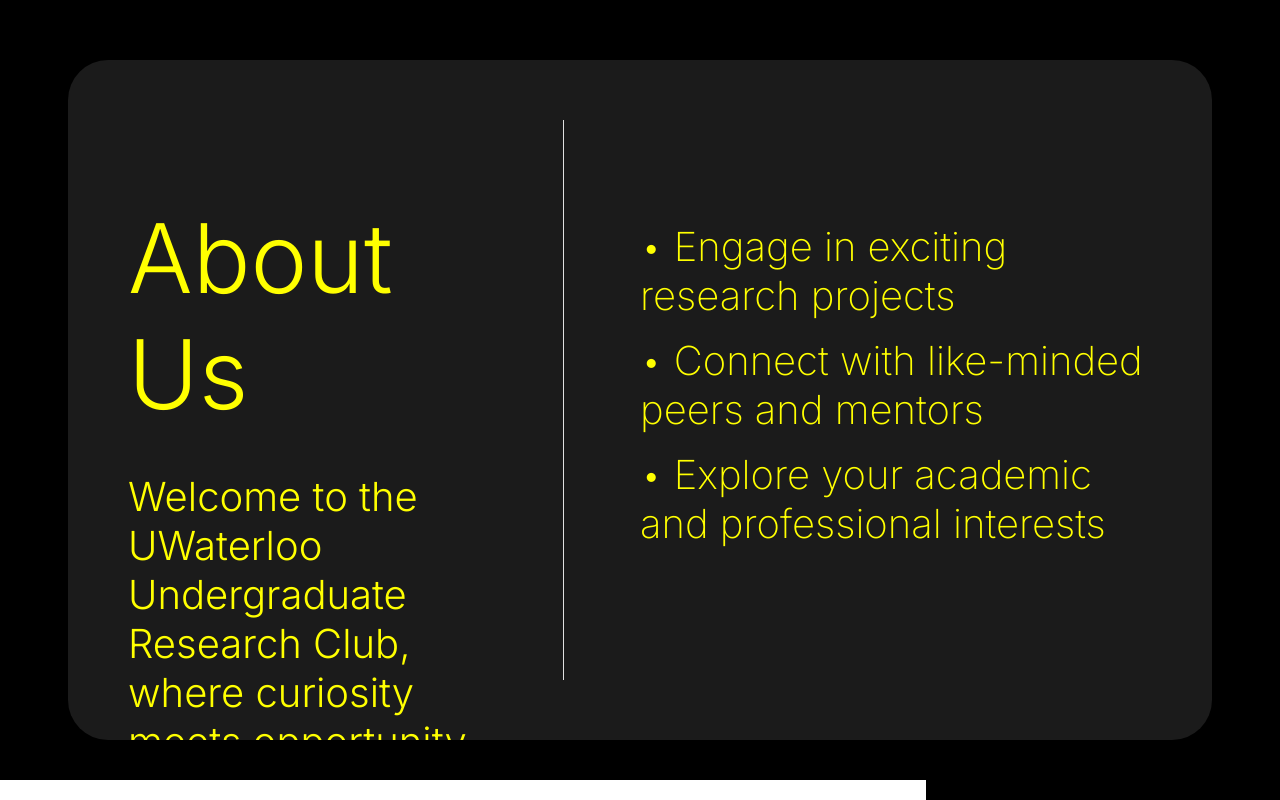
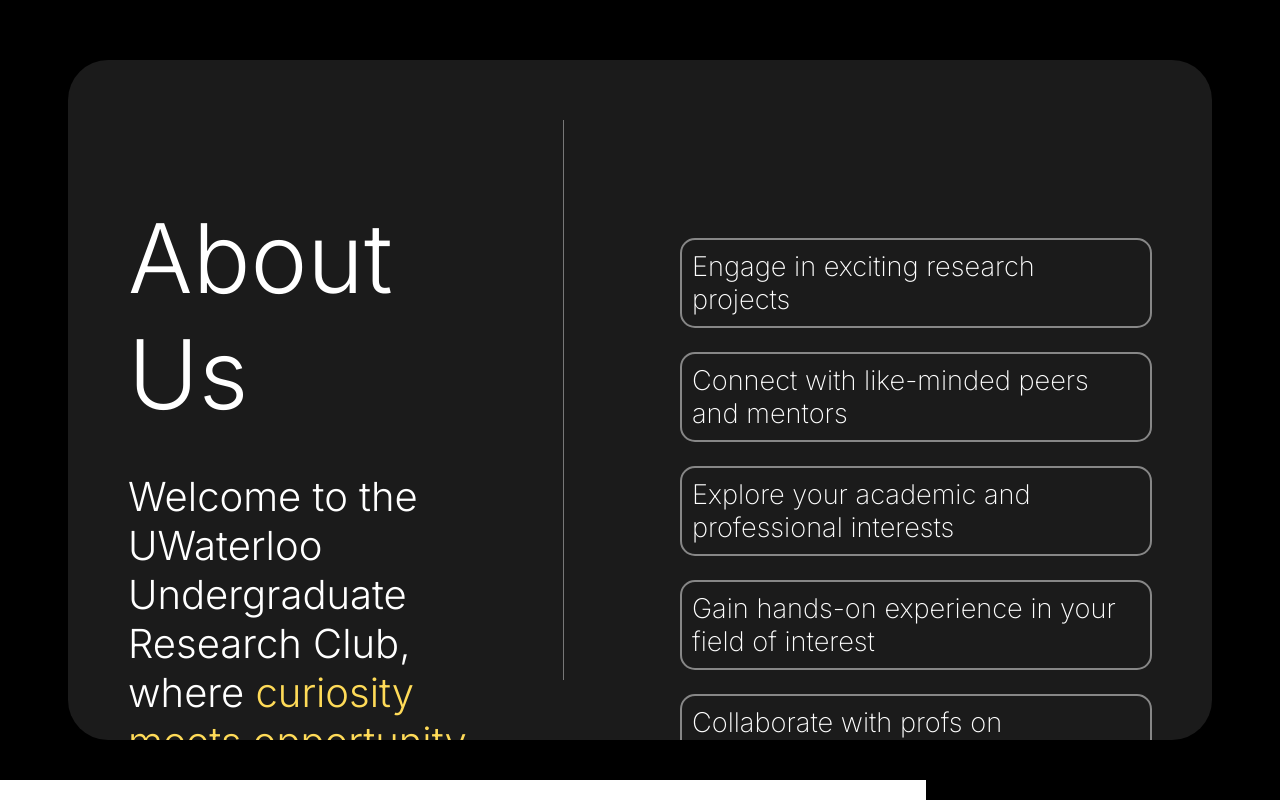
Before and after one commit to EeshitaDayani/URC, a Next.js app: page / in a window 1280 px wide. Shown: the part 740-1540 px from the top of the page. Built offline with nearby package versions, Linux system fonts and the light colour scheme.

Commit message:
Couple UI chnages for Intro Section

```diff
--- a/src/components/IntroductionSection.tsx
+++ b/src/components/IntroductionSection.tsx
@@ -32,20 +32,27 @@
       <div className={styles.leftSection}>
         <h2 className={styles.title}>About Us</h2>
         <p className={styles.paragraph}>
-          Welcome to the UWaterloo Undergraduate Research Club, where curiosity meets opportunity.
+          Welcome to the UWaterloo Undergraduate Research Club, where
+          <span style={{ color: '#FFDB58' }}> curiosity meets opportunity.</span>
         </p>
       </div>
-      <Divider sx={{ backgroundColor: 'white' }} orientation='vertical' flexItem />
+      <Divider sx={{ backgroundColor: '#878787' }} orientation='vertical' flexItem />
       <div className={styles.rightSection}>
         <ul className={styles.list}>
           <li className={styles.listItem}>
-            <span>&#8226;</span> Engage in exciting research projects
+            Engage in exciting research projects
           </li>
           <li className={styles.listItem}>
-            <span>&#8226;</span> Connect with like-minded peers and mentors
+            Connect with like-minded peers and mentors
           </li>
           <li className={styles.listItem}>
-            <span>&#8226;</span> Explore your academic and professional interests
+            Explore your academic and professional interests
+          </li>
+          <li className={styles.listItem}>
+            Gain hands-on experience in your field of interest
+          </li>
+          <li className={styles.listItem}>
+            Collaborate with profs on meaningful projects
           </li>
         </ul>
       </div>
--- a/src/styles/IntroductionSection.module.css
+++ b/src/styles/IntroductionSection.module.css
@@ -10,13 +10,13 @@
   align-items: flex-start;
   text-align: left;
   background-color: #1b1b1b;
-  color: white;
+  color: #878787;
   overflow: hidden;
   border-radius: 40px;
   padding: 60px;
 }
 .onScreen {
-  color: yellow;
+  color: white;
   transition: color 1s ease; /* Add a transition for a smooth color change */
 }
 .leftSection {
@@ -51,21 +51,43 @@
   padding-right: 20px;
 }
 
-.list {
-  list-style: none;
-  padding: 0;
-  margin: 0;
-  flex-basis: 50%; /* Set initial size to 50% */
+/* IntroductionSection.module.css */
+
+.listItem {
+  font-size: 1.7rem; /* Reduce the font size to 2rem */
+  font-weight: 200;
+  margin-bottom: 1.5rem; /* Increase the margin for more spacing between boxes */
+  position: relative;
+  overflow: hidden;
+  border-radius: 15px; /* Add rounded borders */
+  border: 2px solid #878787; /* Add border with white color */
+  padding: 10px; /* Add padding to the inside of list items */
 }
 
-.listItem {
-  font-size: 2.5rem;
-  font-weight: 200;
-  margin-bottom: 1rem;
-  position: relative;
-  overflow: hidden;
-  border-radius: 0 15px 15px 0;
+.listItem::before {
+  content: '';
+  position: absolute;
+  top: 0;
+  left: -30px;
+  width: 0;
+  height: 100%;
+  background-color: black;
+  z-index: -1;
+  transition: width 0.3s ease-out, left 1s ease-out;
+  border-radius: 15px; /* Add rounded borders */
 }
+
+.listItem:hover::before {
+  width: calc(100% + 30px);
+  left: 0;
+}
+
+
+.listItem:hover::before {
+  width: calc(100% + 30px);
+  left: 0;
+}
+
 
 .introductionSection.active {
   background-color: #FFDB58;
```
